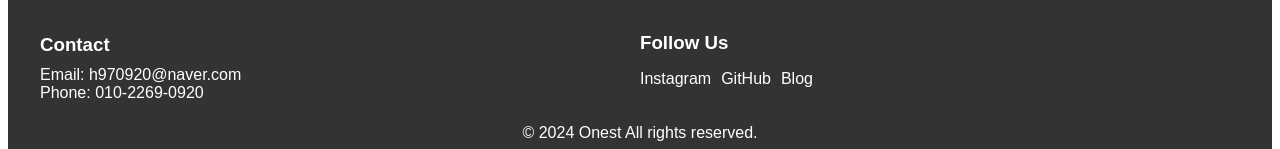
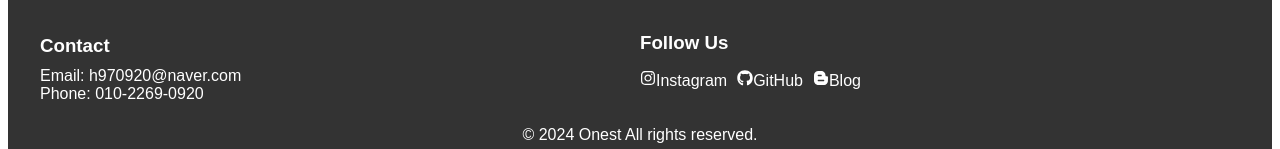
Before and after one commit to h970920/onepage_portfolio, a React (Create React App) app: page / in a window 1280 px wide. Shown: the part 803-952 px from the top of the page. Built offline with nearby package versions, Linux system fonts and the light colour scheme.

Commit message:
아이콘 추가

```diff
--- a/src/components/Footer.js
+++ b/src/components/Footer.js
@@ -1,6 +1,9 @@
 // src/components/Footer.js
 import React from "react";
 import "../styles/Footer.css";
+import { FaInstagram } from "react-icons/fa";
+import { FaGithub } from "react-icons/fa";
+import { FaBloggerB } from "react-icons/fa6";
 
 const Footer = () => {
   return (
@@ -15,13 +18,22 @@ const Footer = () => {
           <h3>Follow Us</h3>
           <ul>
             <li>
-              <a href="#">Instagram</a>
+              <a className="" href="#">
+                <FaInstagram />
+                Instagram
+              </a>
             </li>
             <li>
-              <a href="#">GitHub</a>
+              <a href="#">
+                <FaGithub />
+                GitHub
+              </a>
             </li>
             <li>
-              <a href="#">Blog</a>
+              <a href="#">
+                <FaBloggerB />
+                Blog
+              </a>
             </li>
           </ul>
         </div>
```
